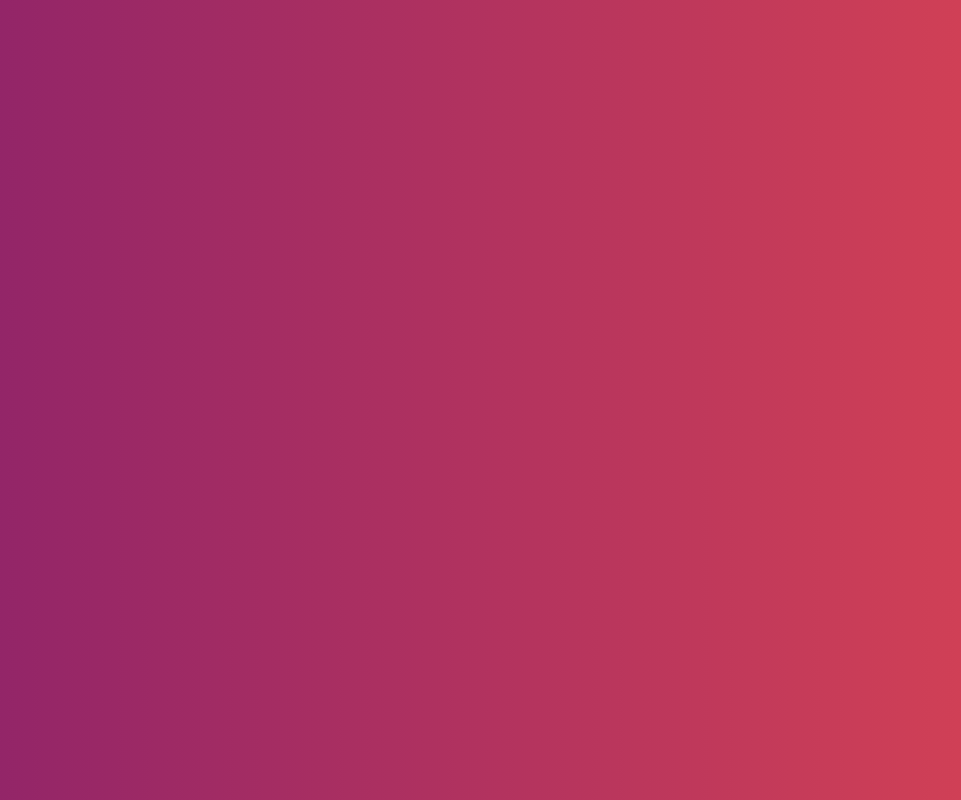
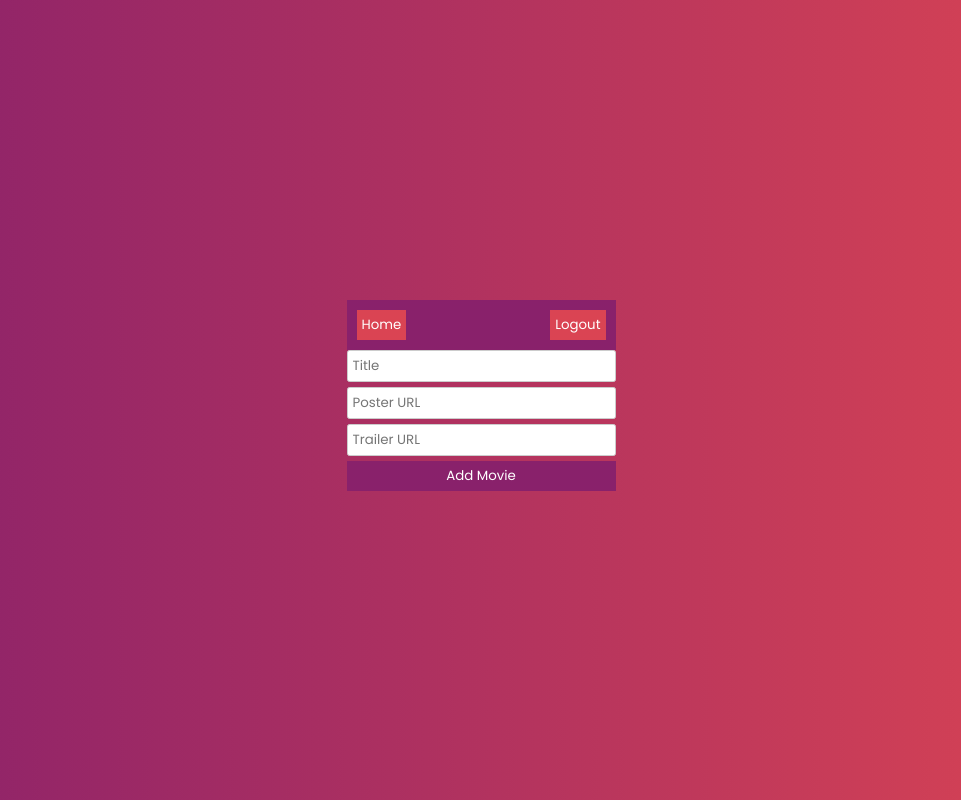
Before and after one commit to cezarm84/MovieDB_APP, a React (Vite) app in the folder movieDb/: page / in a window 1280 px wide. Before the commit this address had no page. Shown: the whole page, without its empty margins (159-1120 px from the left). Built offline with nearby package versions, Linux system fonts and the light colour scheme; sample sign-in values are in the browser's storage.

Commit message:
hotfix routing

```diff
--- a/movieDb/src/App.tsx
+++ b/movieDb/src/App.tsx
@@ -11,7 +11,7 @@ const App: React.FC = () => {
   return (
     <Router>
       <Routes>
-        <Route path="/home" element={user ? <HomePage /> : <Navigate to="/login" />} />
+        <Route path="/" element={user ? <HomePage /> : <Navigate to="/login" />} />
         <Route path="/login" element={<LoginPage />} />
         <Route path="/signup" element={<SignUpPage />} />
         <Route path="/movie/:id" element={<MovieDetailsPage />} />
--- a/movieDb/src/components/Navbar.tsx
+++ b/movieDb/src/components/Navbar.tsx
@@ -8,7 +8,7 @@ const Navbar: React.FC = () => {
 
   return (
     <nav className="navbar">
-      <button onClick={() => navigate('/home')}>Home</button>
+      <button onClick={() => navigate('/')}>Home</button>
       <button onClick={logout}>Logout</button>
     </nav>
   );
--- a/movieDb/src/pages/LoginPage.tsx
+++ b/movieDb/src/pages/LoginPage.tsx
@@ -15,7 +15,7 @@ const LoginPage: React.FC = () => {
     const msg = await login({ username, password });
     setMessage(msg);
     if (msg === 'Login successful') {
-      navigate("/home"); //  to home page
+      navigate("/"); //  to home page
     }
     return null;
   };
--- a/movieDb/src/pages/SignupPage.tsx
+++ b/movieDb/src/pages/SignupPage.tsx
@@ -16,7 +16,7 @@ const SignupPage: React.FC = () => {
     const msg = await register({ username, password });
     setMessage(msg);
     if (msg === 'User created successfully') {
-      navigate('/home'); // go to home page
+      navigate('/'); // go to home page
     }
   };
 
```
